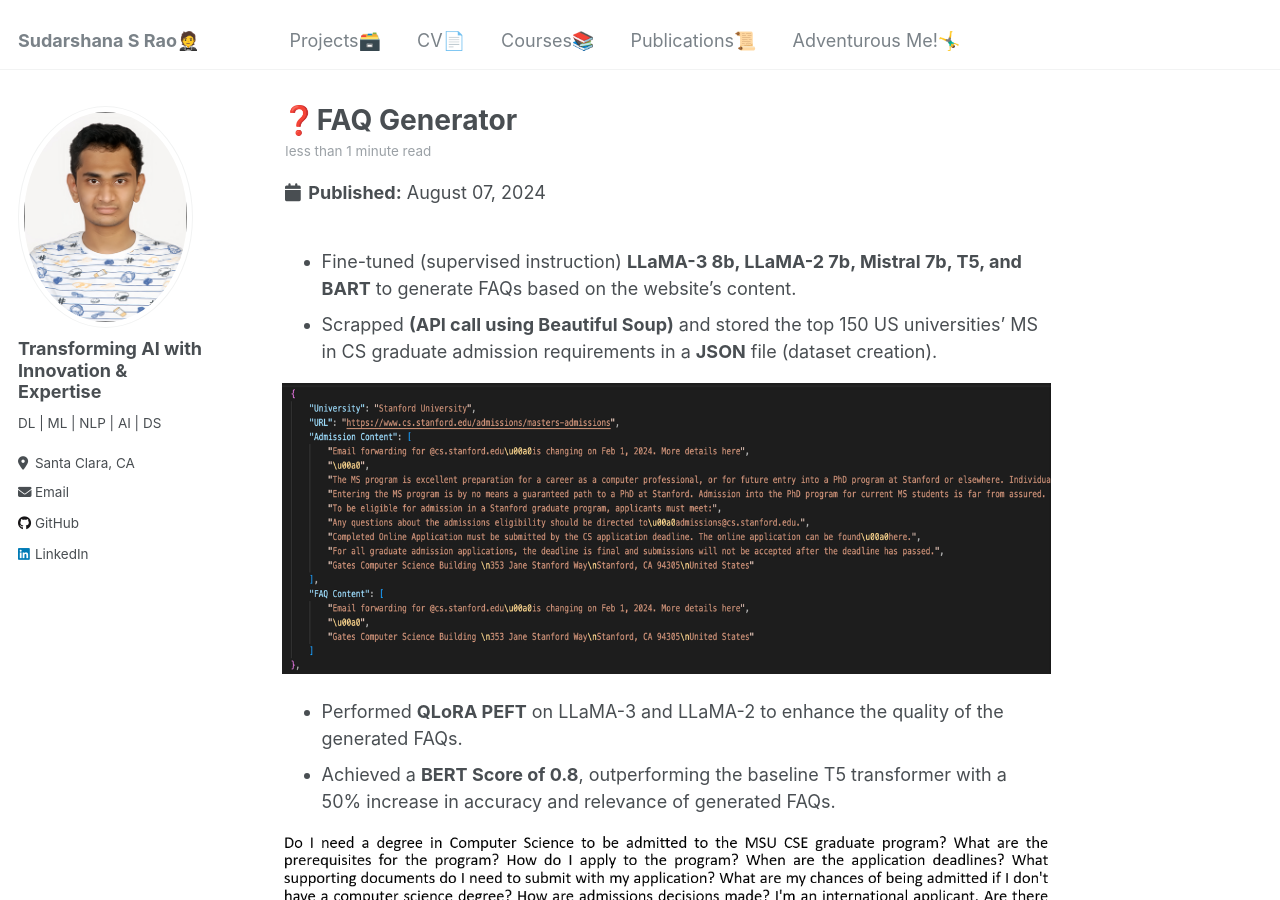
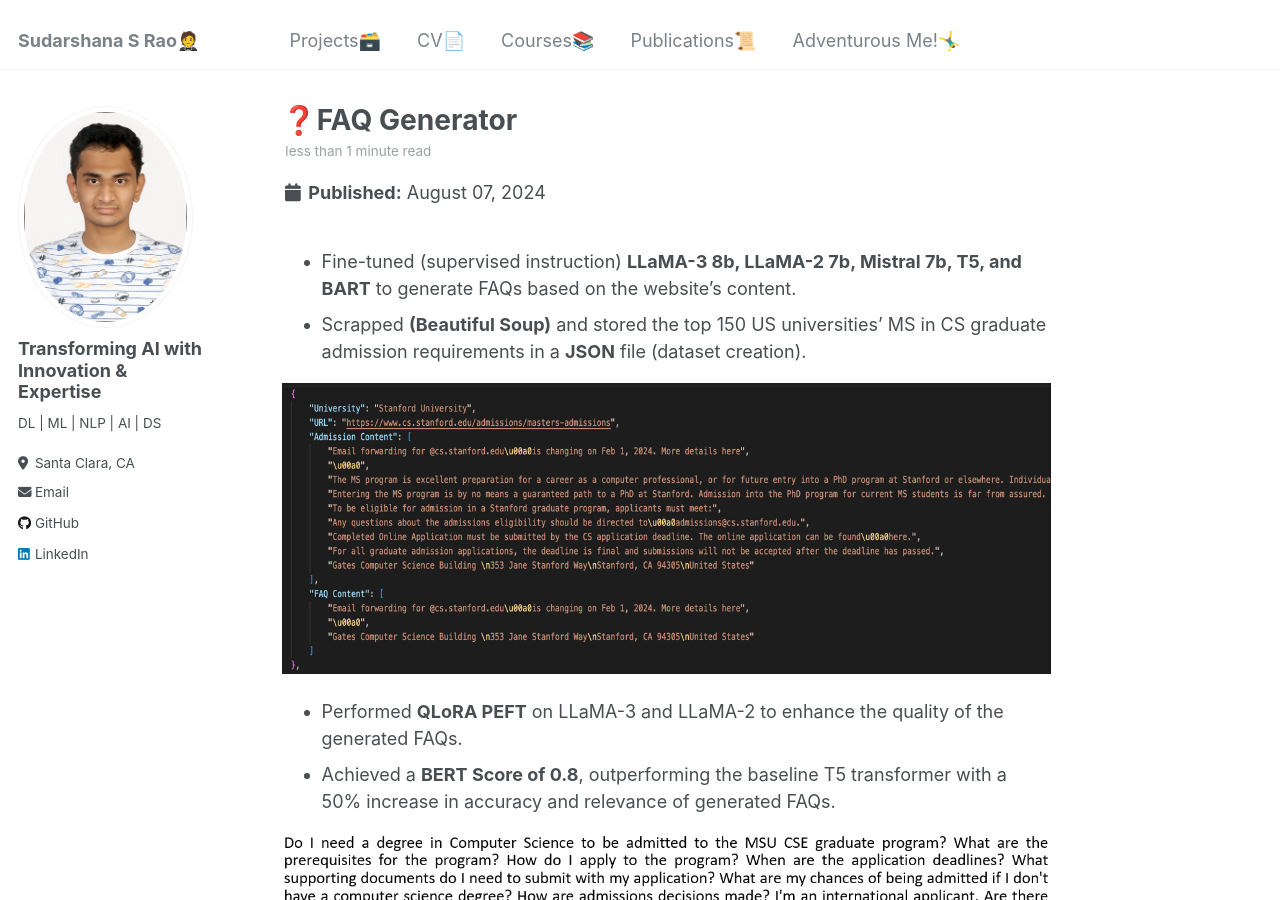
Before and after one commit to SudarshanaSRao/SudarshanaSRao.github.io, a Jekyll site: the page built from _portfolio/portfolio-1.md, in a window 1280 px wide and 900 px high. Built offline with Jekyll 4.4.1, drawn with Linux system fonts in a browser that asks for light colours.

Commit message:
Update portfolio-1.md

```diff
--- a/_portfolio/portfolio-1.md
+++ b/_portfolio/portfolio-1.md
@@ -5,7 +5,7 @@ collection: portfolio
 ---
 
 * Fine-tuned (supervised instruction) **LLaMA-3 8b, LLaMA-2 7b, Mistral 7b, T5, and BART** to generate FAQs based on the website’s content.
-* Scrapped **(API call using Beautiful Soup)** and stored the top 150 US universities’ MS in CS graduate admission requirements in a **JSON** file (dataset creation).
+* Scrapped **(Beautiful Soup)** and stored the top 150 US universities’ MS in CS graduate admission requirements in a **JSON** file (dataset creation).
 
 <img src="/images/faqjs.png" class="zoom-image">
 
```
